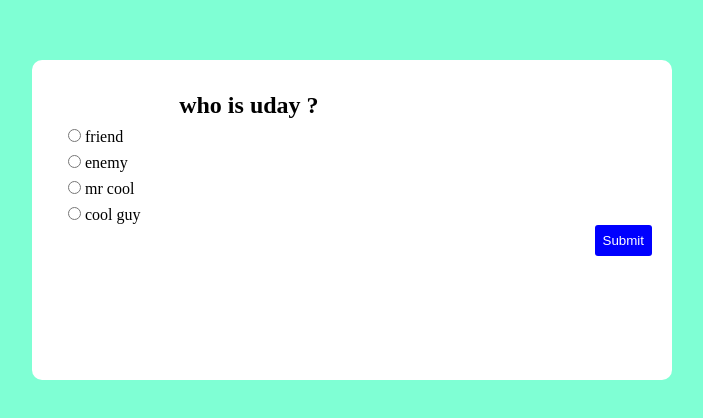
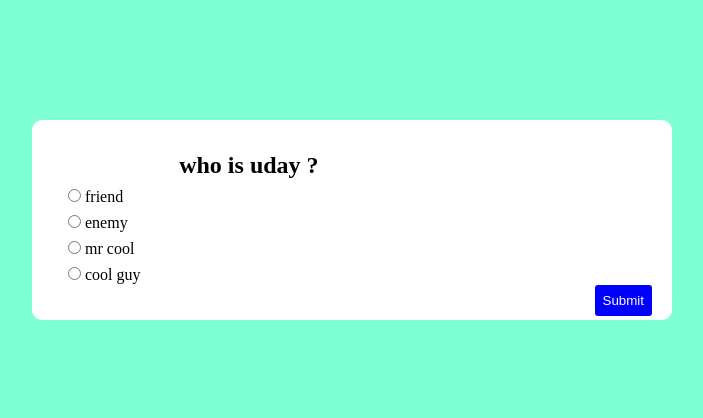
Before and after one commit to udaysrp/quiz, a plain HTML site: page index.html in a window 1280 px wide. Shown: the part 180-598 px from the top of the page, without its empty margins (288-991 px from the left). Drawn offline with Linux system fonts and the light colour scheme.

Commit message:
update index.html

```diff
--- a/index.html
+++ b/index.html
@@ -21,7 +21,7 @@
       .quiz-container {
         background-color: white;
         width: 50vw;
-        height: 40vh;
+        height:max-content;
         border-radius: 10px;
       }
       .quiz-container .quiz-header {
```
